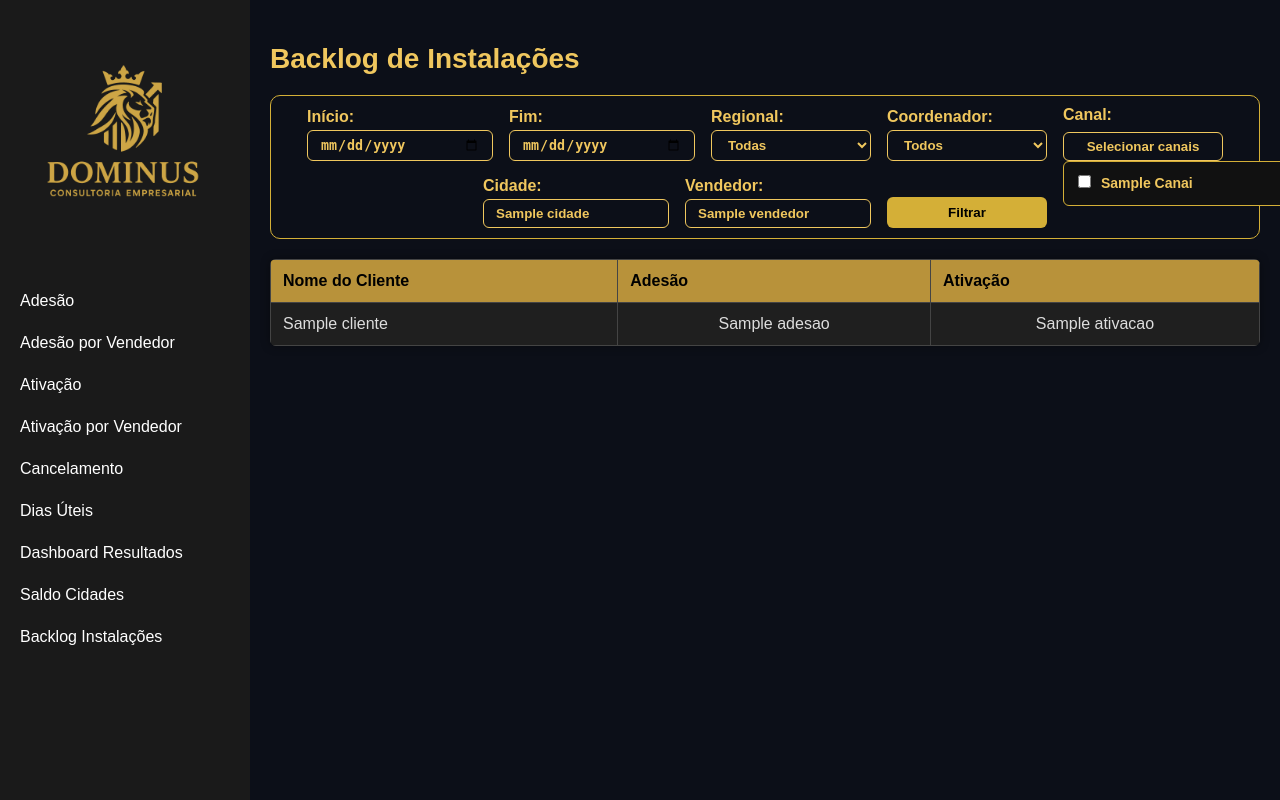
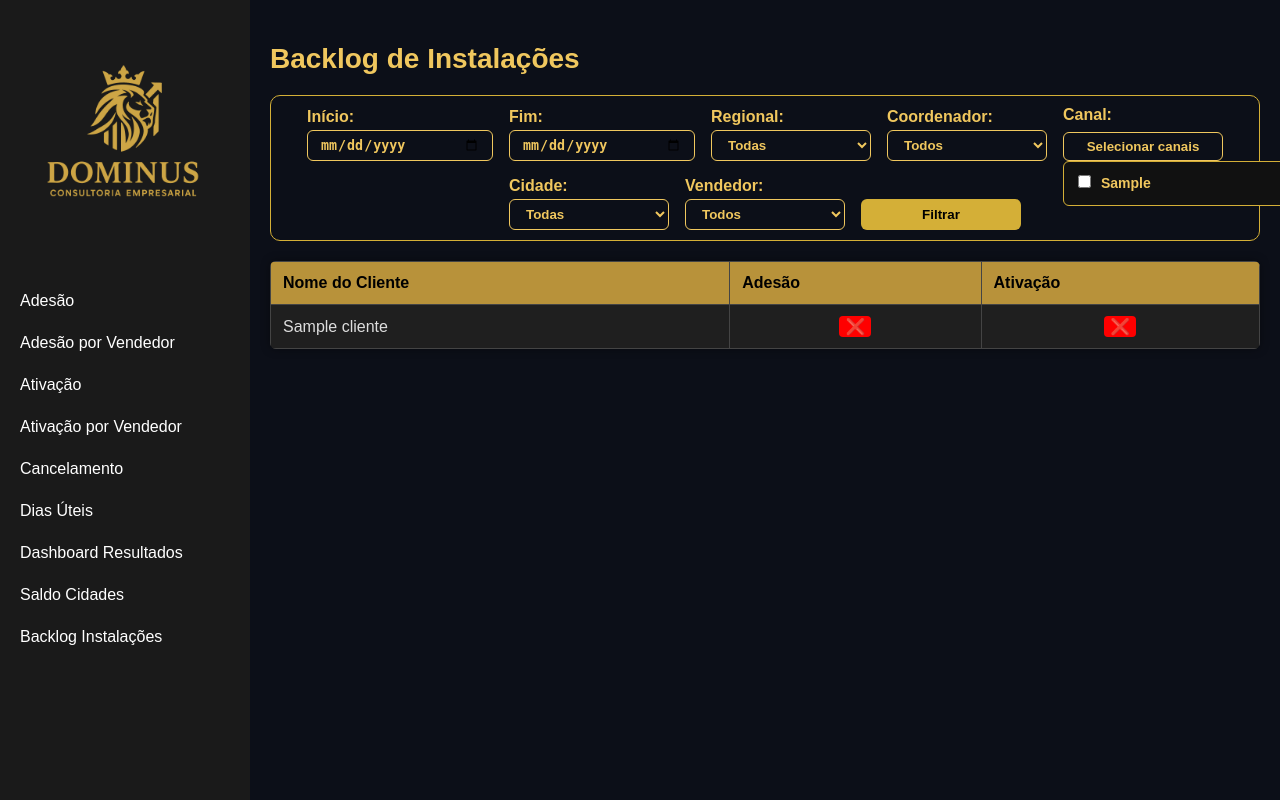
Before and after one commit to ajcds38/V2-crm-dominus, a Django app: template templates/backlog/index.html in a window 1280 px wide; the page is wider, and only the part inside the window is pictured. Run offline with Django 5.2, Linux system fonts and the light colour scheme; the template is opened without the code that fills it: most values are stand-ins (such as "Sample title", 1, 10 or a date in 2020); some libraries are stand-ins or nearby versions.

Commit message:
Ajuste no HTML de Backlog: filtros de cidade e vendedor como select

```diff
--- a/templates/backlog/index.html
+++ b/templates/backlog/index.html
@@ -19,8 +19,8 @@
                 <label for="regional">Regional:</label>
                 <select name="regional" id="regional" class="filtro-visual">
                     <option value="">Todas</option>
-                    {% for r in filtros.regionais %}
-                        <option value="{{ r }}" {% if r == filtros.regional %}selected{% endif %}>{{ r|title }}</option>
+                    {% for r in filtros.lista_regionais %}
+                        <option value="{{ r }}" {% if r in filtros.regionais %}selected{% endif %}>{{ r|title }}</option>
                     {% endfor %}
                 </select>
             </div>
@@ -29,8 +29,8 @@
                 <label for="coordenador">Coordenador:</label>
                 <select name="coordenador" id="coordenador" class="filtro-visual">
                     <option value="">Todos</option>
-                    {% for c in filtros.coordenadores %}
-                        <option value="{{ c }}" {% if c == filtros.coordenador %}selected{% endif %}>{{ c|title }}</option>
+                    {% for c in filtros.lista_coordenadores %}
+                        <option value="{{ c }}" {% if c in filtros.coordenadores %}selected{% endif %}>{{ c|title }}</option>
                     {% endfor %}
                 </select>
             </div>
@@ -39,20 +39,30 @@
                 <label for="canal">Canal:</label>
                 <button type="button" class="filtro-visual canal-toggle" onclick="toggleDropdown()">Selecionar canais</button>
                 <div id="canalDropdown" class="canal-dropdown">
-                    {% for c in filtros.canais %}
-                        <label><input type="checkbox" name="canal" value="{{ c }}" {% if c in filtros.canal %}checked{% endif %}> {{ c|title }}</label>
+                    {% for c in filtros.lista_canais %}
+                        <label><input type="checkbox" name="canal" value="{{ c }}" {% if c in filtros.canais %}checked{% endif %}> {{ c|title }}</label>
                     {% endfor %}
                 </div>
             </div>
 
             <div class="form-campo">
                 <label for="cidade">Cidade:</label>
-                <input type="text" id="cidade" name="cidade" value="{{ filtros.cidade }}" class="filtro-visual">
+                <select name="cidade" id="cidade" class="filtro-visual">
+                    <option value="">Todas</option>
+                    {% for cidade in filtros.lista_cidades %}
+                        <option value="{{ cidade }}" {% if cidade in filtros.cidades %}selected{% endif %}>{{ cidade|title }}</option>
+                    {% endfor %}
+                </select>
             </div>
 
             <div class="form-campo">
                 <label for="vendedor">Vendedor:</label>
-                <input type="text" id="vendedor" name="vendedor" value="{{ filtros.vendedor }}" class="filtro-visual">
+                <select name="vendedor" id="vendedor" class="filtro-visual">
+                    <option value="">Todos</option>
+                    {% for v in filtros.lista_vendedores %}
+                        <option value="{{ v }}" {% if v in filtros.vendedores %}selected{% endif %}>{{ v|title }}</option>
+                    {% endfor %}
+                </select>
             </div>
 
             <div class="form-campo">
@@ -75,8 +85,20 @@
         {% for cliente in clientes %}
         <tr>
             <td>{{ cliente.nome }}</td>
-            <td style="text-align: center;">{{ cliente.adesao }}</td>
-            <td style="text-align: center;">{{ cliente.ativacao }}</td>
+            <td style="text-align: center;">
+                {% if cliente.adesao == '✅' %}
+                    ✅
+                {% else %}
+                    <span style="color: white; background-color: red; padding: 2px 6px; border-radius: 4px;">❌</span>
+                {% endif %}
+            </td>
+            <td style="text-align: center;">
+                {% if cliente.ativacao == '✅' %}
+                    ✅
+                {% else %}
+                    <span style="color: white; background-color: red; padding: 2px 6px; border-radius: 4px;">❌</span>
+                {% endif %}
+            </td>
         </tr>
         {% endfor %}
     </tbody>
```
